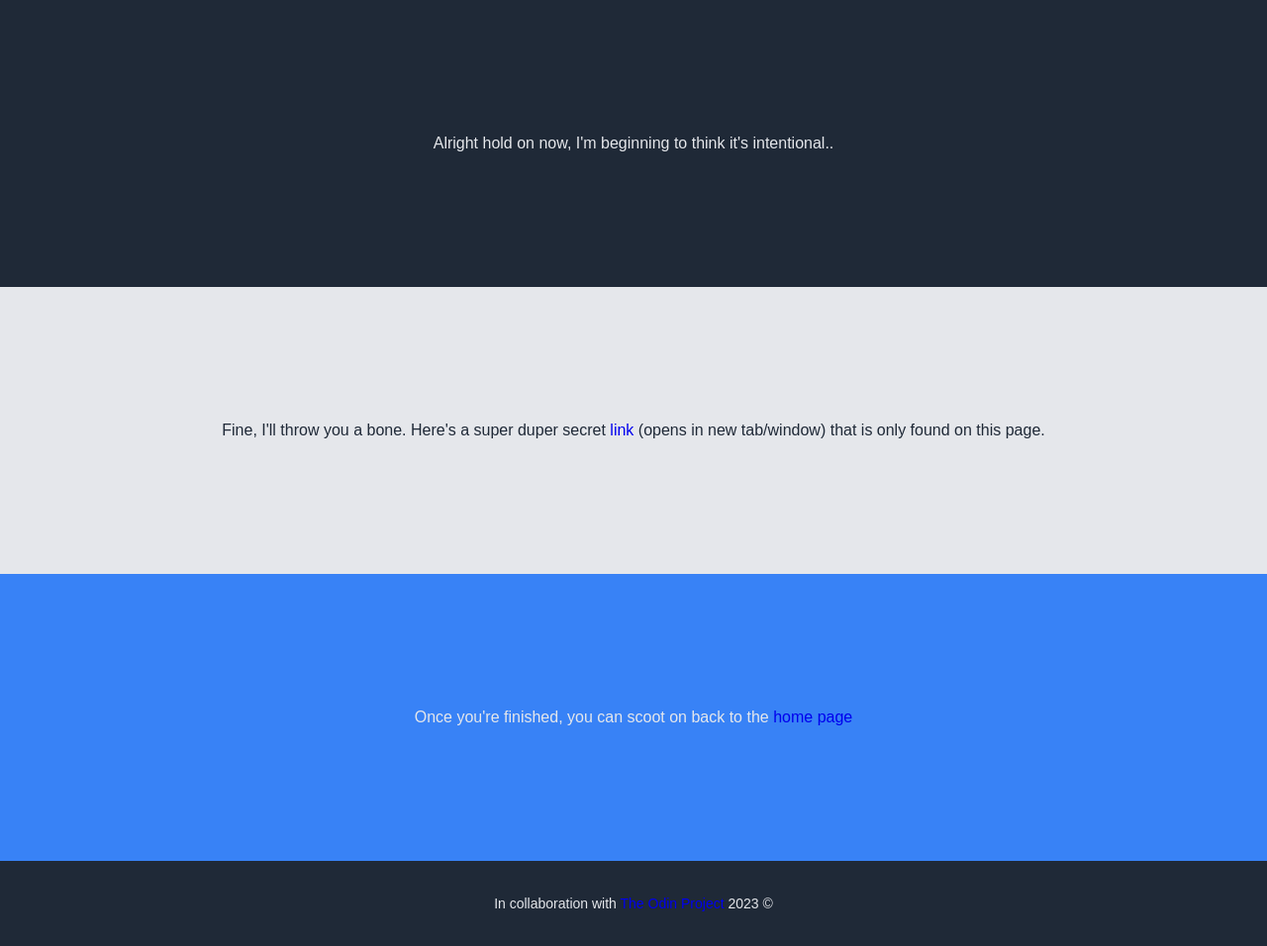
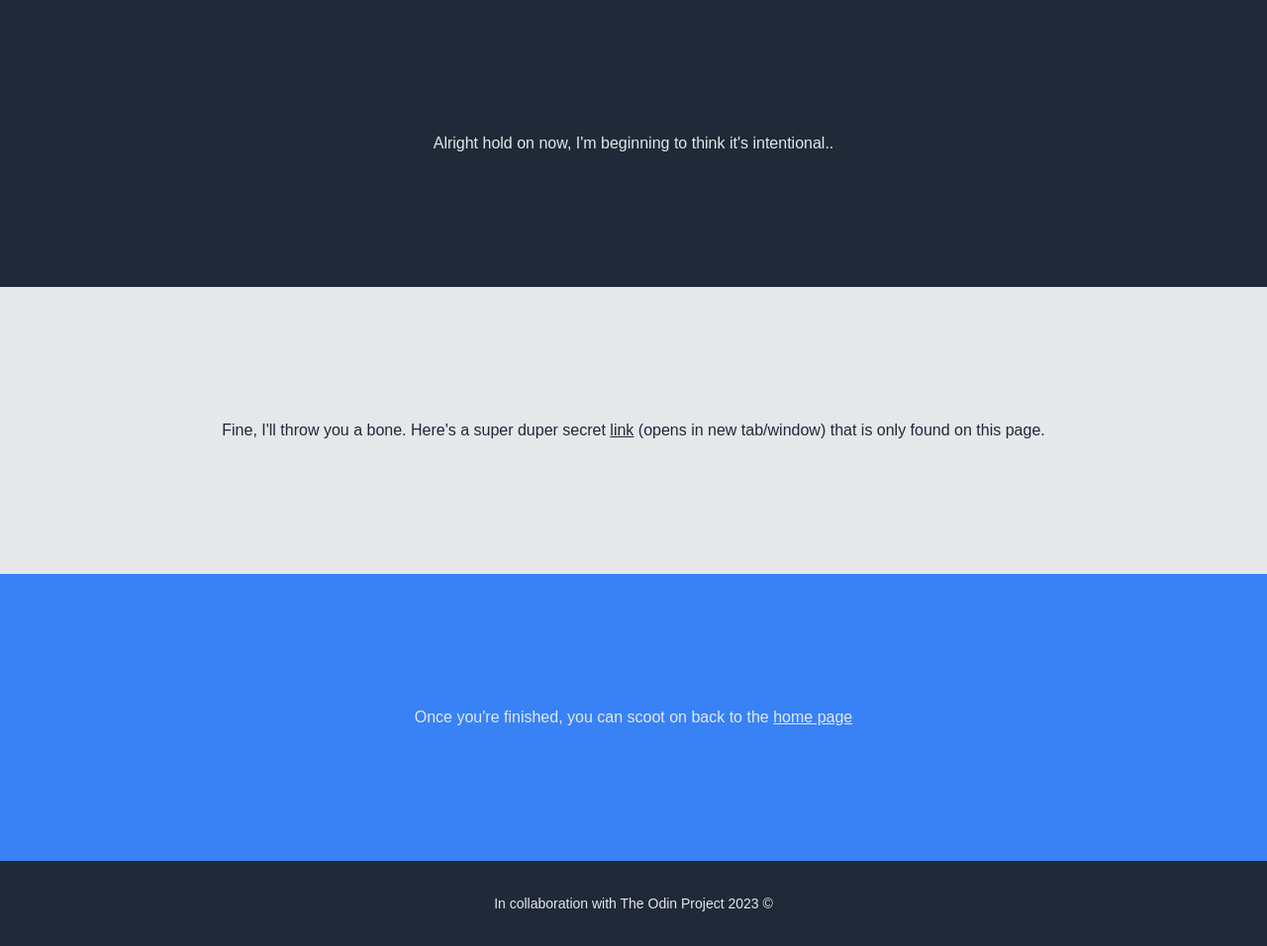
Before and after one commit to Jufarkas/Landing-Page, a plain HTML site: page linkthree.html in a window 1280 px wide. Shown: the whole page at 99% size. Drawn offline with Linux system fonts and the light colour scheme.

Commit message:
fix link css for header linked pages

```diff
--- a/linkthree.html
+++ b/linkthree.html
@@ -12,7 +12,7 @@
             <p>Alright hold on now, I'm beginning to think it's intentional..</p>
         </div>
         <div class="linksecondpara">
-            <p>Fine, I'll throw you a bone. Here's a super duper secret <a href="https://www.youtube.com/watch?v=dQw4w9WgXcQ" target="_blank" rel="noopener noreferrer">link</a> (opens in new tab/window) that is only found on this page.</p>
+            <p>Fine, I'll throw you a bone. Here's a super duper secret <a id="link" href="https://www.youtube.com/watch?v=dQw4w9WgXcQ" target="_blank" rel="noopener noreferrer">link</a> (opens in new tab/window) that is only found on this page.</p>
         </div>
         <div class="linkthirdpara">
             <p>Once you're finished, you can scoot on back to the <a href="index.html">home page</a></p>
--- a/style.css
+++ b/style.css
@@ -320,11 +320,12 @@ body {
     padding: 120px 10px;
     color: #E5E7EB;
     text-align: center;
+    text-decoration: none;
 }
 
-.extralink,
-a {
-    text-decoration: none;
+#link {
+    text-decoration: underline;
+    color: #1F2937;
 }
 
 .linksecondpara {
@@ -334,6 +335,11 @@ a {
 
 .linkthirdpara {
     background-color: #3882F6;
+}
+
+.linkthirdpara p a {
+    text-decoration: underline;
+    color: #E5E7EB;
 }
 
 .linkfooter {
@@ -348,3 +354,8 @@ a {
     margin-right: auto;
     text-decoration: none;
 }
+
+.linkfooter a {
+    text-decoration: none;
+    color: #E5E7EB;
+}
```
